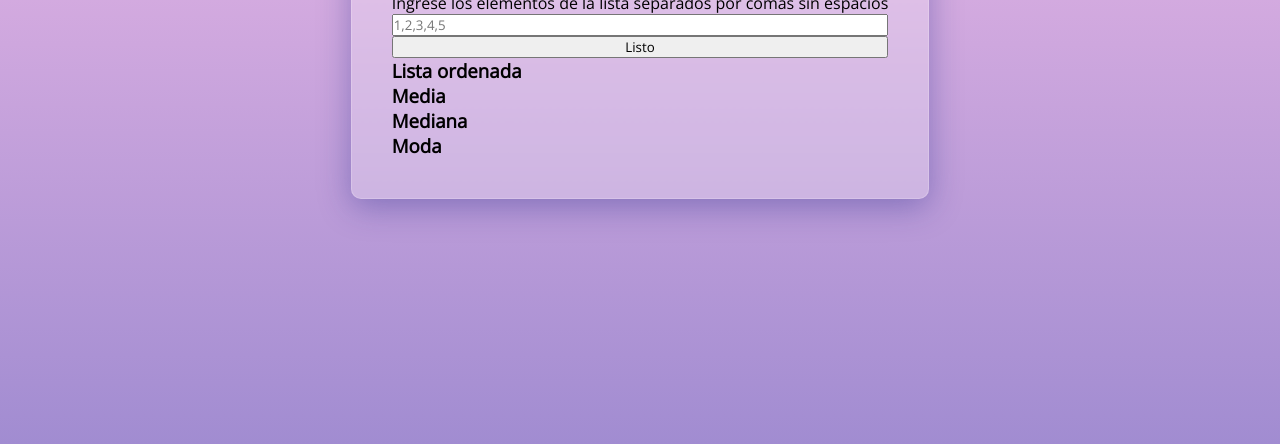
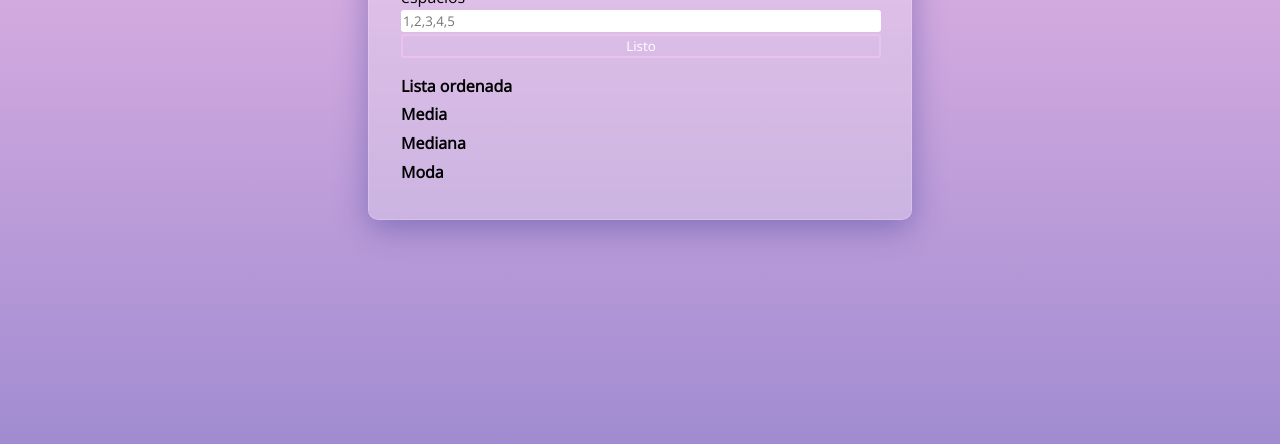
Before and after one commit to andresnunezg/The-A-Blog, a plain HTML site: page handbook/JavaScriptPractico/analisisListas/index.html in a window 1280 px wide. Shown: the part 356-800 px from the top of the page. Drawn offline with nearby package versions, Linux system fonts and the light colour scheme.

Commit message:
Analisis de listas completo y funcional

```diff
--- a/handbook/JavaScriptPractico/analisisListas/index.html
+++ b/handbook/JavaScriptPractico/analisisListas/index.html
@@ -16,24 +16,26 @@
             </header>
             <form class="form-list">
                 <label for="list">Ingrese los elementos de la lista separados por comas sin espacios</label>
-                <input type="text" name="" id="list" placeholder="1,2,3,4,5"/>
-                <button type="button" onclick="analisisLista()">Listo</button>
+                <input type="text" id="list" placeholder="1,2,3,4,5"/>
+                <button id="button" type="button" onclick="analisisLista()">Listo</button>
             </form>
-            <div class="resultado">
-                <h3>Lista ordenada</h3>
-                <p id="list-result"></p>
-            </div>
-            <div class="resultado">
-                <h3>Media</h3>
-                <p id="avg-result"></p>
-            </div>
-            <div class="resultado">
-                <h3>Mediana</h3>
-                <p id="med-result"></p>
-            </div>
-            <div class="resultado">
-                <h3>Moda</h3>
-                <p id="mod-result"></p>
+            <div class="results">
+                <div class="result">
+                    <h4 class="res-label">Lista ordenada</h4>
+                    <p class="res-result" id="list-result"></p>
+                </div>
+                <div class="result">
+                    <h4 class="res-label">Media</h4>
+                    <p class="res-result" id="avg-result"></p>
+                </div>
+                <div class="result">
+                    <h4 class="res-label">Mediana</h4>
+                    <p class="res-result" id="med-result"></p>
+                </div>
+                <div class="result">
+                    <h4 class="res-label">Moda</h4>
+                    <p class="res-result" id="mod-result"></p>
+                </div>
             </div>
         </main>
     </head>
--- a/handbook/JavaScriptPractico/analisisListas/styles.css
+++ b/handbook/JavaScriptPractico/analisisListas/styles.css
@@ -19,12 +19,11 @@ body{
 }
 
 main{
-    padding: 2.5em;
-    width: fit-content;
+    padding: 2em;
+    width: 34em;
     background: rgba( 255, 255, 255, 0.25 );
     box-shadow: 0 8px 32px 0 rgba( 31, 38, 135, 0.37 );
     backdrop-filter: blur( 1.0px );
-    -webkit-backdrop-filter: blur( 1.0px );
     border-radius: 10px;
     border: 1px solid rgba( 255, 255, 255, 0.18 );
 }
@@ -47,4 +46,54 @@ main{
 .form-list{
     display: flex;
     flex-direction: column;
+    justify-content: space-around;
+    width: 30em;
+    height: 6em;
 }
+
+#list{
+    border-radius: 3px;
+    border: 2px solid transparent;
+    transition: 200ms;
+}
+
+#list:focus{
+    border: 2px solid #Ebc2eb;
+    outline: none;
+}
+
+#button{
+    height: 1.8em;
+    border-radius: 3px;
+    background-color: transparent;
+    border: 2px solid #Ebc2eb;
+    color: #FFF;
+    transition: 200ms ease;
+}
+
+#button:hover{
+    border: 2px solid #FFF;
+}
+
+.results{
+    height: 8em;
+    padding-top: 0.8em;
+    display: flex;
+    flex-direction: column;
+    justify-content: space-around;
+}
+
+.result{
+    display: grid;
+    grid-template-columns: repeat(10, 1fr);
+    grid-template-rows: 1fr;
+}
+
+.res-label{
+    grid-column: 1 / 5;
+}
+
+.res-result{
+    grid-column: 6 / 11;
+    overflow-x: scroll;
+}
```
